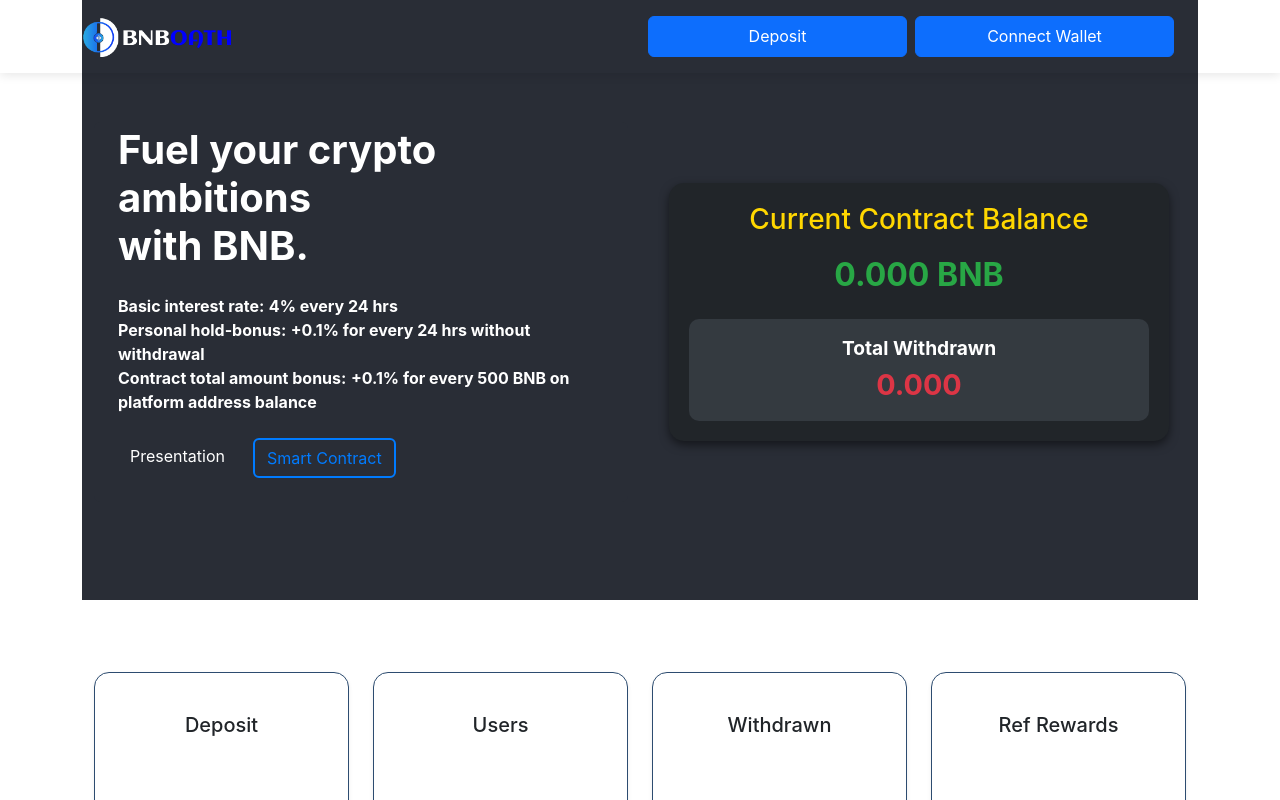
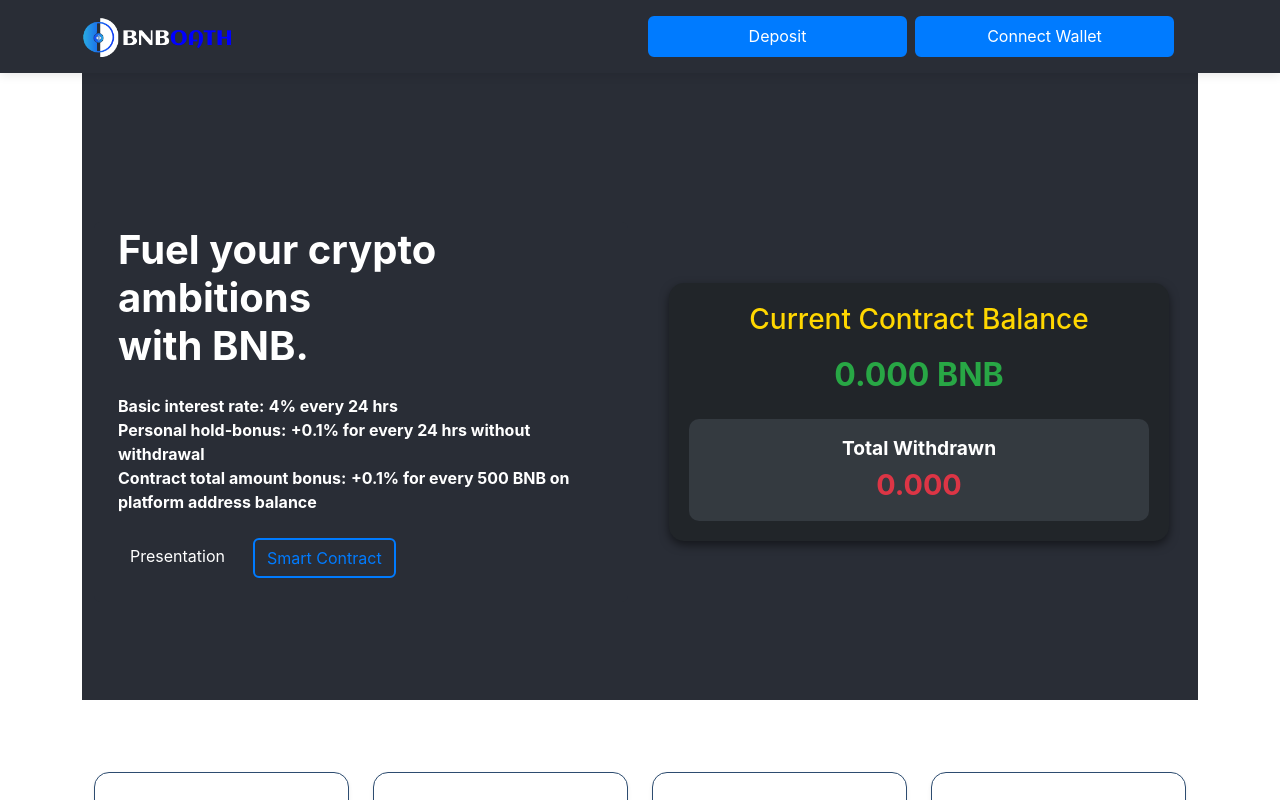
Before and after one commit to AllDigitalOfficial/sample-react-plan7, a React (Vite) app: page / in a window 1280 px wide. Shown: the top 800 px of the page. Built offline with nearby package versions, Linux system fonts and the light colour scheme.

Commit message:
Fixed Issues

```diff
--- a/src/App.tsx
+++ b/src/App.tsx
@@ -10,6 +10,7 @@
   Navbars,
   Referral,
   ReferralLinkData,
+  ScrollToTopButton,
 } from "./components";
 
 const App: React.FC = () => {
@@ -72,6 +73,8 @@
       <div className="col-lg-12 col-md-12 mb-4">
         <Footer />
       </div>
+
+      <ScrollToTopButton />
     </div>
   );
 };
--- a/src/components/HeroSection/index.tsx
+++ b/src/components/HeroSection/index.tsx
@@ -1,12 +1,8 @@
-import type React from "react";
-import { useState, useEffect } from "react";
-import { Container, Button } from "react-bootstrap";
-import { ArrowUp } from "react-bootstrap-icons";
+import React from "react";
+import { Container } from "react-bootstrap";
 
 const HeroSection: React.FC = () => {
-  const [showScroll, setShowScroll] = useState(false);
-
-  // Get environment variable values
+  // Get environment variable values for HeroSection
   const heroBgColor = import.meta.env.VITE_APP_HERO_BG_COLOR || "#292d36";
   const heroTextColor = import.meta.env.VITE_APP_HERO_TEXT_COLOR || "#ffffff";
   const buttonColor = import.meta.env.VITE_APP_BUTTON_COLOR || "#007bff";
@@ -16,10 +12,6 @@
     import.meta.env.VITE_APP_PRESENTATION_LINK || "BnbOath PPT.pdf";
   const smartContractLink =
     import.meta.env.VITE_APP_SMART_CONTRACT || "#smart-contract";
-  const arrowButtonColor =
-    import.meta.env.VITE_APP_ARROW_BUTTON_COLOR || "#ffffff";
-  const arrowButtonBgColor =
-    import.meta.env.VITE_APP_ARROW_BUTTON_BG_COLOR || "#192337";
   const rightSectionBgColor =
     import.meta.env.VITE_APP_RIGHT_SECTION_BG_COLOR || "#212529";
   const titleColor = import.meta.env.VITE_APP_TITLE_COLOR || "#ffd700";
@@ -46,23 +38,6 @@
     import.meta.env.VITE_APP_CONTRACT_AMOUNT_BONUS ||
     "+0.1% for every 500 BNB on platform address balance";
 
-  useEffect(() => {
-    const checkScrollTop = () => {
-      if (!showScroll && window.scrollY > 400) {
-        setShowScroll(true);
-      } else if (showScroll && window.scrollY <= 400) {
-        setShowScroll(false);
-      }
-    };
-
-    window.addEventListener("scroll", checkScrollTop);
-    return () => window.removeEventListener("scroll", checkScrollTop);
-  }, [showScroll]);
-
-  const scrollTop = () => {
-    window.scrollTo({ top: 0, behavior: "smooth" });
-  };
-
   return (
     <Container
       fluid
@@ -70,12 +45,10 @@
         backgroundColor: heroBgColor,
         color: heroTextColor,
         position: "relative",
+        paddingTop: "100px", // Ensures the content is not hidden behind the navbar on mobile
       }}
     >
-      <div
-        className="row align-items-center g-4"
-        style={{ minHeight: "600px" }}
-      >
+      <div className="row align-items-center g-4" style={{ minHeight: "600px" }}>
         {/* Left Section: Profit Info */}
         <div className="col-lg-6 col-md-6 d-flex">
           <div
@@ -212,28 +185,6 @@
           </div>
         </div>
       </div>
-
-      {/* Scroll to Top Button */}
-      <Button
-        onClick={scrollTop}
-        style={{
-          position: "fixed",
-          bottom: "20px",
-          right: "20px",
-          display: showScroll ? "flex" : "none",
-          alignItems: "center",
-          justifyContent: "center",
-          width: "50px",
-          height: "50px",
-          borderRadius: "50%",
-          backgroundColor: arrowButtonBgColor,
-          border: "none",
-          boxShadow: "0px 2px 10px rgba(0, 0, 0, 0.2)",
-          zIndex: 1000,
-        }}
-      >
-        <ArrowUp size={24} color={arrowButtonColor} />
-      </Button>
     </Container>
   );
 };
--- a/src/components/Navbar/index.tsx
+++ b/src/components/Navbar/index.tsx
@@ -3,6 +3,7 @@
 const Navbars = () => {
   const {
     VITE_APP_NAVBAR_BG_COLOR: navbarBgColor = "#292d36",
+    VITE_APP_NAVBAR_TEXT_COLOR: navbarTextColor = "#ffffff",
     VITE_APP_BUTTON_BG_COLOR: buttonBgColor = "#007bff",
     VITE_APP_BUTTON_TEXT_COLOR: buttonTextColor = "#ffffff",
     VITE_APP_BUTTON_BORDER_COLOR: buttonBorderColor = "#007bff",
@@ -41,10 +42,24 @@
               <Button
                 className="btn w-50 ms-2"
                 onClick={() => (window.location.href = depositLink)}
+                style={{
+                  backgroundColor: buttonBgColor,
+                  color: buttonTextColor,
+                  border: `2px solid ${buttonBorderColor}`,
+                }}
               >
                 Deposit
               </Button>
-              <Button className="btn w-50 ms-2">Connect Wallet</Button>
+              <Button
+                className="btn w-50 ms-2"
+                style={{
+                  backgroundColor: buttonBgColor,
+                  color: buttonTextColor,
+                  border: `2px solid ${buttonBorderColor}`,
+                }}
+              >
+                Connect Wallet
+              </Button>
             </Nav>
           </Col>
         </Row>
--- /dev/null
+++ b/src/components/ScrollUpButton/index.tsx
@@ -0,0 +1,57 @@
+import React, { useState, useEffect } from "react";
+import { Button } from "react-bootstrap";
+import { ArrowUp } from "react-bootstrap-icons";
+
+const ScrollToTopButton: React.FC = () => {
+  const [showScroll, setShowScroll] = useState(false);
+
+  // Get environment variable values for ScrollToTopButton
+  const arrowButtonColor =
+    import.meta.env.VITE_APP_ARROW_BUTTON_COLOR || "#ffffff";
+  const arrowButtonBgColor =
+    import.meta.env.VITE_APP_ARROW_BUTTON_BG_COLOR || "#192337";
+
+  // Show button when the page is scrolled down
+  useEffect(() => {
+    const checkScrollTop = () => {
+      if (!showScroll && window.scrollY > 400) {
+        setShowScroll(true);
+      } else if (showScroll && window.scrollY <= 400) {
+        setShowScroll(false);
+      }
+    };
+
+    window.addEventListener("scroll", checkScrollTop);
+    return () => window.removeEventListener("scroll", checkScrollTop);
+  }, [showScroll]);
+
+  // Scroll to top
+  const scrollTop = () => {
+    window.scrollTo({ top: 0, behavior: "smooth" });
+  };
+
+  return (
+    <Button
+      onClick={scrollTop}
+      style={{
+        position: "fixed",
+        bottom: "20px",
+        right: "20px",
+        display: showScroll ? "flex" : "none",
+        alignItems: "center",
+        justifyContent: "center",
+        width: "50px",
+        height: "50px",
+        borderRadius: "50%",
+        backgroundColor: arrowButtonBgColor,
+        border: "none",
+        boxShadow: "0px 2px 10px rgba(0, 0, 0, 0.2)",
+        zIndex: 1000,
+      }}
+    >
+      <ArrowUp size={24} color={arrowButtonColor} />
+    </Button>
+  );
+};
+
+export default ScrollToTopButton;
--- a/src/components/index.ts
+++ b/src/components/index.ts
@@ -6,8 +6,10 @@
 import Navbars from "./Navbar";
 import Referral from "./Referral";
 import ReferralLinkData from "./YourIncome";
+import ScrollToTopButton from "./ScrollUpButton";
 
 export {
+  ScrollToTopButton,
   ContractData,
   HeroSection,
   Footer,
```
Also changed, not shown: 1 other file (tests, documents, lock files or other folders).
